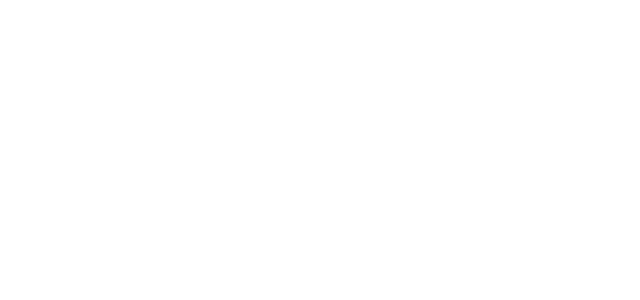
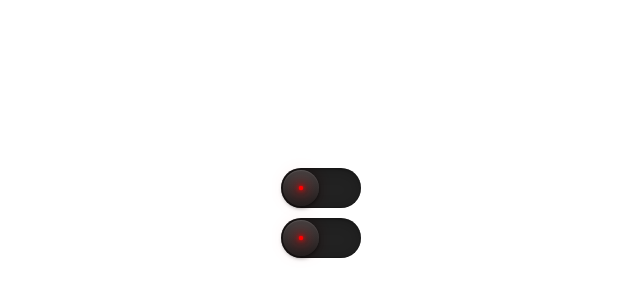
Before and after one commit to Boumarouane/Components, a React (Create React App) app in the folder components/: page / in a window 1280 px wide. Shown: the part 6587-6887 px from the top of the page, without its empty margins (319-959 px from the left). Before the commit the page ends 6400 px from the top, so only its background shows below. Built offline with nearby package versions, Linux system fonts and the light colour scheme.

Commit message:
add new component icon

```diff
--- /dev/null
+++ b/components/src/components/PageIcon/CheckBoxLight.js
@@ -0,0 +1,96 @@
+import React from "react";
+import styled from "styled-components";
+
+const Section = styled.section`
+    display:flex;
+    flex-direction:column;
+`
+
+const Label = styled.label`
+  position: relative;
+  margin: 5px 0;
+  cursor: pointer;
+`;
+
+const Span = styled.span`
+  position: relative;
+  display: block;
+  width: 80px;
+  height: 40px;
+  background: #222;
+  border-radius: 40px;
+  box-shadow: inset 0 2px 15px rgba(0, 0, 0, 0.2),
+             inset 0 2px 2px rgba(0, 0, 0, .2),
+            inset 0 -1px 1px rgba(0, 0, 0, 0.2);
+`;
+
+const Iframe = styled.i`
+  position: absolute;
+  top: 0;
+  left: 0;
+  width: 40px;
+  height: 40px;
+  background: linear-gradient(to bottom , #444, #222);
+  box-shadow: 0 2px 5px rgba(0, 0, 0, 0.5),
+             inset 0 1px 1px rgba(255, 255, 255, .1);
+  border-radius:50%;
+  transition:.5s;
+  transform: scale(.9);
+  &:before{
+      content:'';
+      position: absolute;
+      top: 50%;
+      left: 50%;
+      transform:translate(-50%, -50%);
+      width: 5px;
+      height: 5px;
+      background: #f00;
+      border-radius:50%;
+      transition:.5s;
+      box-shadow: 0 0 5px #f00,
+                  0 0 10px #f00,
+                  0 0 15px #f00,
+                  0 0 20px #f00,
+                  0 0 25px #f00,
+                  0 0 30px #f00,
+                  0 0 40px #f00;
+  }
+`;
+
+const Input = styled.input.attrs({ type: "checkbox" })`
+  appearance: none;
+  display:none;
+  &:checked ~ ${Iframe} {
+      left: 40px;
+  }
+  &:checked ~ ${Iframe}:before {
+      background: #0f0;
+      box-shadow: 0 0 2px #0f0,
+                  0 0 5px #0f0,
+                  0 0 15px #0f0,
+                  0 0 20px #0f0,
+                  0 0 25px #0f0,
+                  0 0 30px #0f0,
+                  0 0 40px #0f0;
+  }
+`;
+
+const CheckBoxLight = () => {
+  return (
+    <Section>
+      <Label>
+        <Input />
+        <Span></Span>
+        <Iframe></Iframe>
+      </Label>
+
+      <Label>
+        <Input />
+        <Span></Span>
+        <Iframe></Iframe>
+      </Label>
+    </Section>
+  );
+};
+
+export default CheckBoxLight;
--- a/components/src/components/PageIcon/IconPivot.js
+++ b/components/src/components/PageIcon/IconPivot.js
@@ -1,11 +1,6 @@
 import React from "react";
 import styled from "styled-components";
 
-const Circle = styled.div`
-  width: 50px;
-  height: 50px;
-  border-radius: 50%;
-`;
 
 const Share = styled.div`
   position: relative;
@@ -18,12 +13,97 @@ const Share = styled.div`
   border-radius: 50%;
   z-index: 1;
   box-shadow: 0 0 0 2px #112833;
-`;
+  `;
 
 const Icon = styled.div`
 
 
 `;
+
+const BoxIconHover = styled.ul`
+  position: absolute;
+  top: -50px;
+  left: -50px;
+  margin: 0;
+  padding: 0;
+  width: 150px;
+  height: 150px;
+  background: #fff;
+  border-radius: 50%;
+  transition: 0.5s;
+  box-shadow: 0 0 0 2px #1b3646, 0 0 0 4px #fff;
+  transition: 1s;
+  transform: scale(0.3) rotate(-200deg);
+  opacity:0;
+  /* z-index: -1; */
+  &:before {
+    content: "";
+    position: absolute;
+    top: calc(50% - 1px);
+    left: 0;
+    width: 100%;
+    height: 2px;
+    background: #112833;
+    transform: rotate(45deg);
+  }
+  &:after {
+    content: "";
+    position: absolute;
+    top: calc(50% - 1px);
+    left: 0;
+    width: 100%;
+    height: 2px;
+    background: #112833;
+    transform: rotate(-45deg);
+  }
+`;
+const Circle = styled.div`
+  width: 50px;
+  height: 50px;
+  border-radius: 50%;
+  position: relative;
+  &:hover ${BoxIconHover} {
+    transform: scale(1.3) rotate(0deg);
+    box-shadow: 0 0 0 2px #1b3646, 0 0 0 4px #fff, 0 0px 10px rgba(0,0,0,1);
+    opacity:1;
+  }
+`;
+
+const IconHover = styled.li`
+  position: absolute;
+  list-style: none;
+  &:nth-child(1) {
+    top: 15px;
+    left: 50%;
+    transform: translateX(-50%);
+  }
+  &:nth-child(2) {
+    bottom: 15px;
+    left: 50%;
+    transform: translateX(-50%);
+  }
+  &:nth-child(3) {
+    top: 50%;
+    left: 15px;
+    transform: translateY(-50%);
+  }
+  &:nth-child(4) {
+    top: 50%;
+    right: 15px;
+    transform: translateY(-50%);
+  }
+`;
+
+const LinkIcon = styled.div`
+  color: #112833;
+  transition: 0.5s;
+  cursor: pointer;
+  &:hover {
+    transform: scale(1.5);
+    color: blue;
+  }
+`;
+
 
 const IconPivot = ({icon}) => {
   return (
@@ -31,6 +111,20 @@ const IconPivot = ({icon}) => {
       <Share>
         <Icon>{icon}</Icon>
       </Share>
+      <BoxIconHover>
+        <IconHover>
+          <LinkIcon href="">{icon}</LinkIcon>
+        </IconHover>
+        <IconHover>
+          <LinkIcon href="">{icon}</LinkIcon>
+        </IconHover>
+        <IconHover>
+          <LinkIcon href="">{icon}</LinkIcon>
+        </IconHover>
+        <IconHover>
+          <LinkIcon href="">{icon}</LinkIcon>
+        </IconHover>
+      </BoxIconHover>
     </Circle>
   );
 };
--- a/components/src/components/PageIcon/PageIcon.js
+++ b/components/src/components/PageIcon/PageIcon.js
@@ -6,6 +6,7 @@ import IconHoverExtend from "./IconHoverExtend";
 import CheckboxLightUp from "./CheckboxLightUp";
 import SocialMediaHover from './SocialMediaHover'
 import IconPivot from './IconPivot'
+import CheckBoxLight from './CheckBoxLight'
 import IconHover from "./IconHover";
 import IconNeu from "./IconNeu";
 import { FaBehance } from "react-icons/fa";
@@ -77,6 +78,9 @@ const PageIcon = () => {
         icon={<FaInstagram />}
         />
       </Section>
+      <Section>
+    <CheckBoxLight/>
+      </Section>
     </>
   );
 };
```
